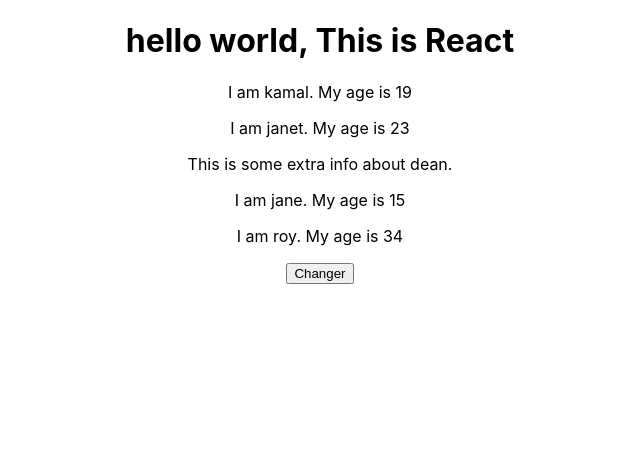
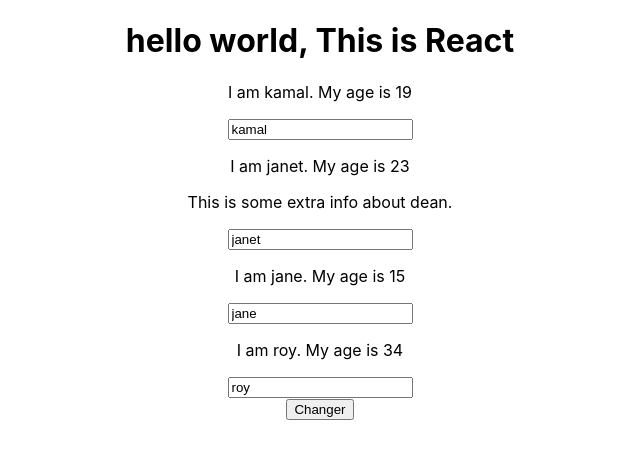
Before and after one commit to Cr-hunteR/react-story, a React (Create React App) app: page / in a window 1280 px wide. Shown: the top 458 px of the page, without its empty margins (320-960 px from the left). Built offline with nearby package versions, Linux system fonts and the light colour scheme.

Commit message:
Name changer -using text boxes. two way bindings.

```diff
--- a/src/App.js
+++ b/src/App.js
@@ -20,6 +20,15 @@
       ]
     })
   }
+  nameChanger=(event)=>{
+    this.setState({
+      persons:[
+        {name: 'janet', age:1},
+        {name: event.target.value, age:15},
+        {name: 'roy', age:34}
+      ]
+    })
+  }
   render(){
     return (
       <div className="App">
@@ -30,8 +39,10 @@
         <Person name={this.state.persons[0].name}
         age={this.state.persons[0].age} extra={()=>this.stateChanger('arrow function')}>
         This is some extra info about dean.</Person>{/* using arrow function */}
+
         <Person name={this.state.persons[1].name}
-        age={this.state.persons[1].age}></Person>
+        age={this.state.persons[1].age} changed={this.nameChanger}></Person>{/*name changer using a text box */}
+
         <Person name={this.state.persons[2].name}
         age={this.state.persons[2].age} extra={this.stateChanger.bind(this,'bicycle')}></Person>
         <button onClick={this.stateChanger.bind(this,'butn')}>Changer</button>
--- a/src/Person/Person.js
+++ b/src/Person/Person.js
@@ -6,6 +6,7 @@
 <div>
     <p onClick={props.extra}>I am {props.name}. My age is {props.age}</p>
     <p>{props.children}</p>
+    <input type='text' onChange={props.changed} value={props.name}></input>
 </div>
 )
 }
```
